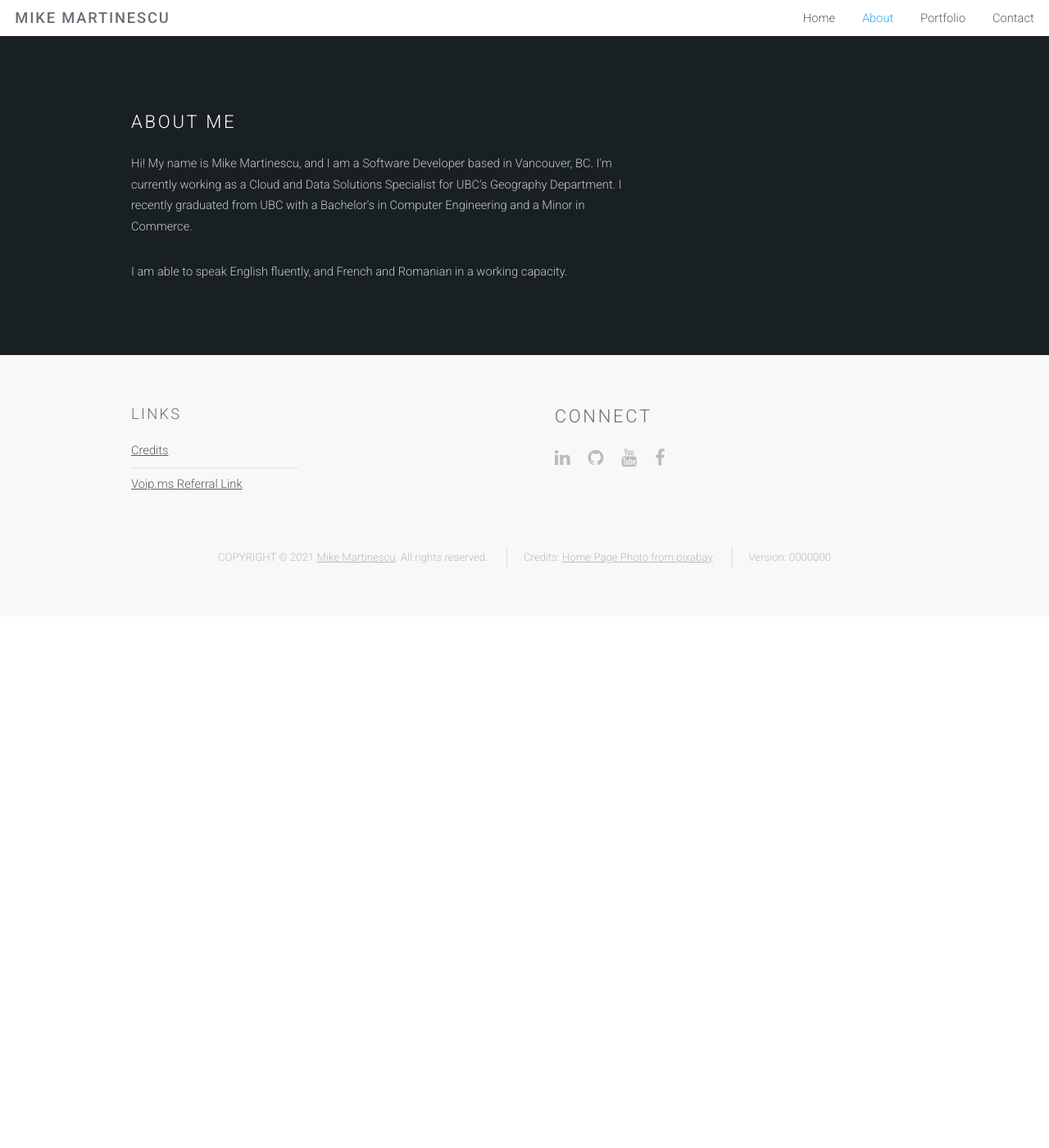
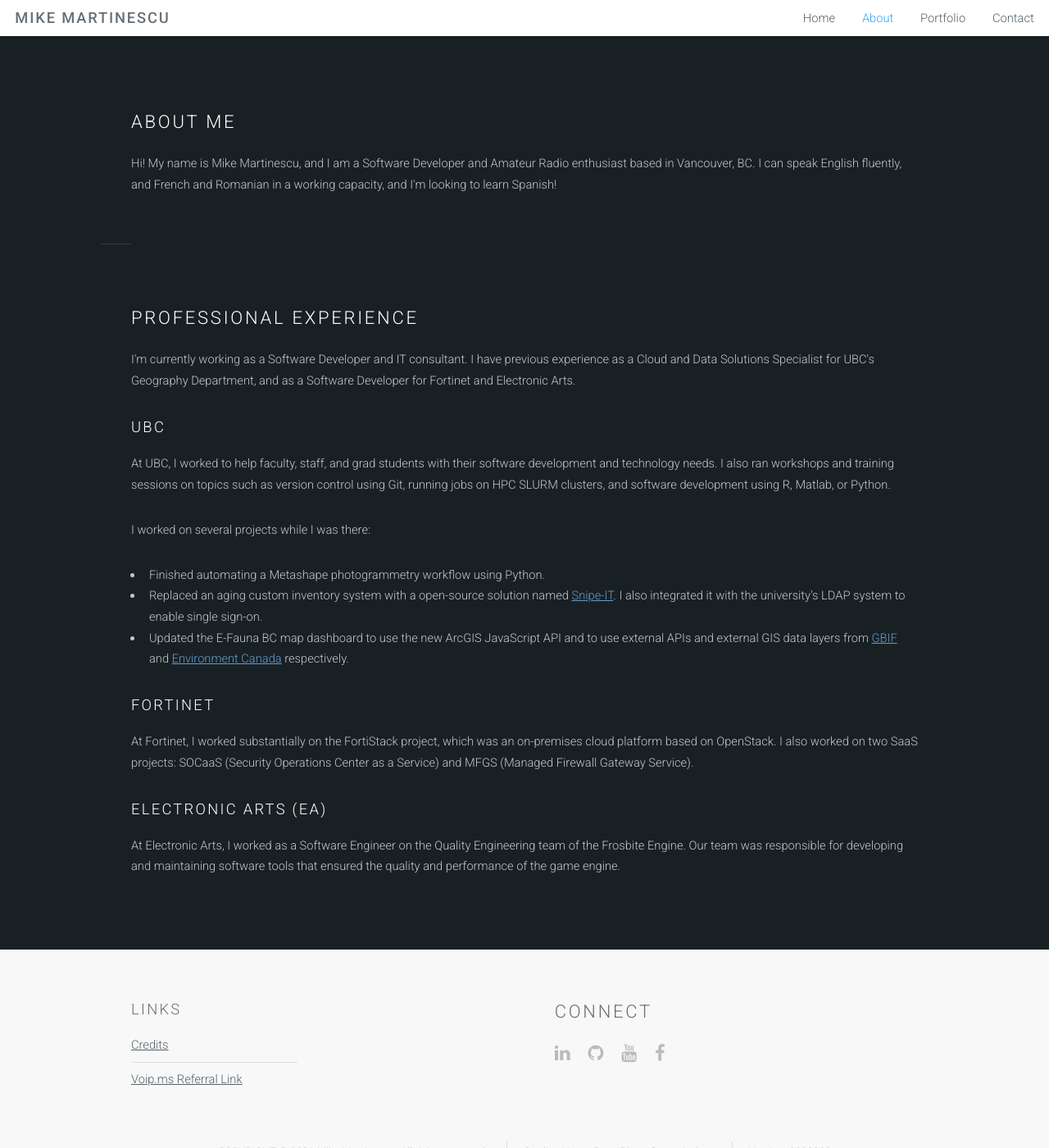
Before and after one commit to mikeym88/mikeym88.github.io, a Jekyll site: the page built from about.html, in a window 1280 px wide and 1400 px high. Shown: the whole window at 82% size. Built offline with Jekyll 4.4.1, drawn with Linux system fonts in a browser that asks for light colours.

Commit message:
Update website content

```diff
--- a/_data/projects.csv
+++ b/_data/projects.csv
@@ -1,4 +1,4 @@
-title,type,description,website,github,youtube
+title,project_type,description,website,github,youtube
 PestLocations.com,Personal,Developed a website to help people find out if an apartment building or hotel has a bug infestation problem.,https://pestlocations.com/,,
 CAD Design & 3D Printing,Personal,Design and/or 3D print various objects.,,https://github.com/mikeym88/3D-Printing-Projects,
 Photogrammetry Workflow Automation Using MetaShape,Work,Automated a Agisoft Metashape photogrammetry process using Python and Metashape's network processing capabilities.,,,
--- a/about.html
+++ b/about.html
@@ -6,13 +6,31 @@ permalink: /about/
 			<section id="main" class="wrapper style2">
 				<div class="container">
 					<div class="row">
-						<div class="8u">
-							<section>
-								<h2>About Me</h2>
-								<p>Hi! My name is Mike Martinescu, and I am a Software Developer based in Vancouver, BC. I'm currently working as a Cloud and Data Solutions Specialist for UBC's Geography Department. I recently graduated from UBC with a Bachelor's in Computer Engineering and a Minor in Commerce.
-								<p>I am able to speak English fluently, and French and Romanian in a working capacity.</p>
-							</section>
-						</div>
+						<section>
+							<h2>About Me</h2>
+							<p>Hi! My name is Mike Martinescu, and I am a Software Developer and Amateur Radio enthusiast based in Vancouver, BC. I can speak English fluently, and French and Romanian in a working capacity, and I'm looking to learn Spanish!</p>
+						</section>
+
+						<hr class="major" />
+
+						<section>
+							<h2>Professional Experience</h2>
+							<p>I'm currently working as a Software Developer and IT consultant. I have previous experience as a Cloud and Data Solutions Specialist for UBC's Geography Department, and as a Software Developer for Fortinet and Electronic Arts.</p>
+							<h3>UBC</h3>
+							<p>At UBC, I worked to help faculty, staff, and grad students with their software development and technology needs. I also ran workshops and training sessions on topics such as version control using Git, running jobs on HPC SLURM clusters, and software development using R, Matlab, or Python.</p>
+							<p>I worked on several projects while I was there:</p>
+							<ul>
+								<li>Finished automating a Metashape photogrammetry workflow using Python.</li>
+								<li>Replaced an aging custom inventory system with a open-source solution named <a href="https://snipeitapp.com/" target="_blank">Snipe-IT</a>. I also integrated it with the university's LDAP system to enable single sign-on.</li>
+								<li>Updated the E-Fauna BC map dashboard to use the new ArcGIS JavaScript API and to use external APIs and external GIS data layers from <a href="https://www.gbif.org/" target="_blank">GBIF</a> and <a href="https://www.canada.ca/en/environment-climate-change.html" target="_blank">Environment Canada</a> respectively.</li>
+							</ul>
+
+							<h3>Fortinet</h3>
+							<p>At Fortinet, I worked substantially on the FortiStack project, which was an on-premises cloud platform based on OpenStack. I also worked on two SaaS projects: SOCaaS (Security Operations Center as a Service) and MFGS (Managed Firewall Gateway Service).</p>
+
+							<h3>Electronic Arts (EA)</h3>
+							<p>At Electronic Arts, I worked as a Software Engineer on the Quality Engineering team of the Frosbite Engine. Our team was responsible for developing and maintaining software tools that ensured the quality and performance of the game engine.</p>
+						</section>
 					</div>
 				</div>
 			</section>
--- a/portfolio.html
+++ b/portfolio.html
@@ -44,12 +44,11 @@ project_types:
 
 				{% for pt in page.project_types %}
 					<hr class="major" />
-
 					<div class="row">
 						<h2>{{ pt }} Projects</h2>
 					</div>
                     {% assign counter = 0 %}
-					{% for p in site.data.projects if p.type == pt %}
+					{% for p in site.data.projects if p.project_type == pt %}
                         {% assign newLine = counter | modulo: 3 %}
                         {% if newLine == 0 %}
                         {% if counter > 0%}</div>{% endif %}
```
